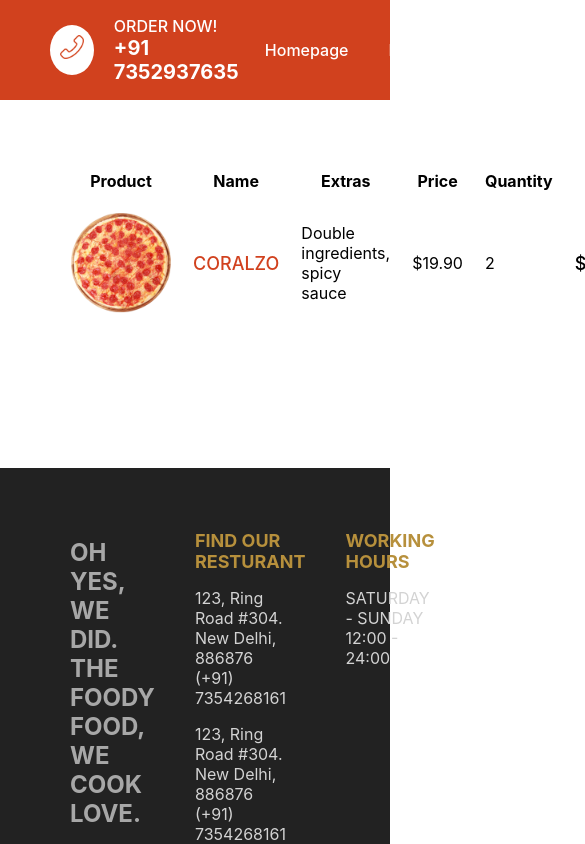
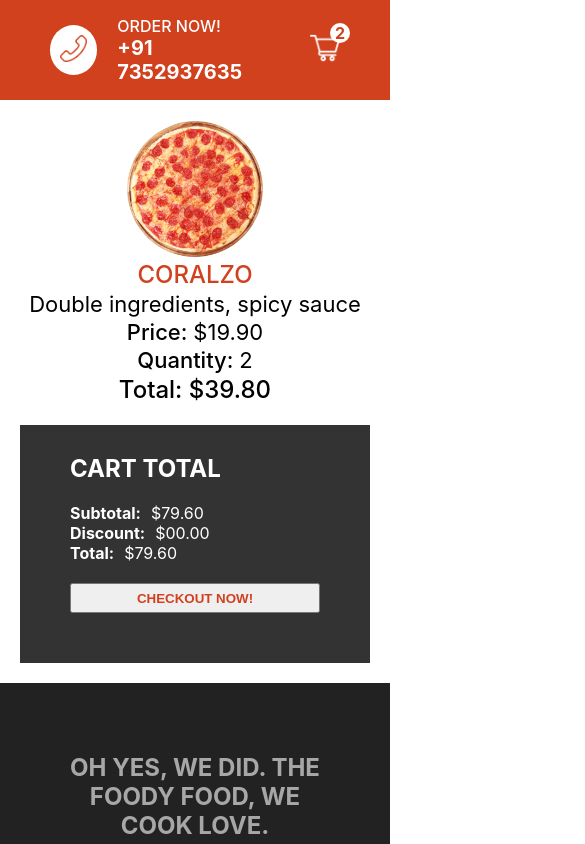
Before and after one commit to ak672676/Foody, a Next.js app: page /cart in a window 390 px wide. Shown: the top 844 px of the page, 585 px wide, since content can reach past the window. Built offline with nearby package versions, Linux system fonts and the light colour scheme.

Commit message:
Refactoring Resonsiveness

```diff
--- a/pages/cart.jsx
+++ b/pages/cart.jsx
@@ -6,7 +6,7 @@
     <div className={styles.container}>
       <div className={styles.left}>
         <table className={styles.table}>
-          <tr className={styles.tr}>
+          <tr className={styles.trTitle}>
             <th>Product</th>
             <th>Name</th>
             <th>Extras</th>
@@ -14,7 +14,7 @@
             <th>Quantity</th>
             <th>Total</th>
           </tr>
-          <tr>
+          <tr className={styles.tr}>
             <td>
               <div className={styles.imgContainer}>
                 <Image
--- a/styles/Cart.module.css
+++ b/styles/Cart.module.css
@@ -56,3 +56,59 @@
   cursor: pointer;
   margin-top: 20px;
 }
+
+@media screen and (max-width: 480px) {
+  .container {
+    flex-direction: column;
+    padding: 20px;
+  }
+
+  .table {
+    display: flex;
+    flex-direction: column;
+    align-items: center;
+    justify-content: center;
+  }
+
+  .trTitle{
+    display: none;
+  }
+
+  .tr{
+    display: flex;
+    flex-direction: column;
+    align-items: center;
+    justify-content: center;
+    margin-bottom: 20px;
+  }
+
+  .imgContainer{
+    width: 35vw;
+    height: 35vw;
+  }
+
+  .name,.total{
+    font-size: 24px;
+  }
+
+  .extras,.price,.quantity{
+    font-size: 22px;
+  }
+
+  .price::before{
+    content: "Price: ";
+    font-weight: 500;
+  }
+  .quantity::before{
+    content: "Quantity: ";
+    font-weight: 500;
+  }
+  .total::before{
+    content: "Total: ";
+    font-weight: 500;
+  }
+
+  .wrapper{
+    width: 100%;
+  }
+}
--- a/styles/Featured.module.css
+++ b/styles/Featured.module.css
@@ -2,6 +2,7 @@
   height: calc(100vh - 100px);
   background-color: #d1411e;
   overflow: hidden;
+  position: relative;
 }
 
 .arrowContainer {
@@ -27,3 +28,9 @@
   height: 100%;
   position: relative;
 }
+
+@media screen and (max-width: 480px) {
+  .container{
+    height: 50vh;
+  }
+}
--- a/styles/Footer.module.css
+++ b/styles/Footer.module.css
@@ -10,28 +10,48 @@
   display: flex;
 }
 
-.item:last-child{
+.item:last-child {
   flex: 2;
   padding: 50px;
   justify-content: space-between;
 }
 
-.card{
+.card {
   flex: 1;
-    padding:0 20px;
+  padding: 0 20px;
 }
 
-.title{
+.title {
   font-size: 18px;
   color: #b7903c;
-
 }
 
-.text{
-    color:lightgray;
-
+.text {
+  color: lightgray;
 }
 
-.motto{
-    color:rgb(167, 167, 167);
+.motto {
+  color: rgb(167, 167, 167);
 }
+
+@media screen and (max-width: 480px) {
+  .container {
+    height: auto;
+    text-align: center;
+  }
+  .item:first-child {
+    display: none;
+  }
+
+  .item {
+    flex-direction: column;
+  }
+
+  .title {
+    font-size: 30px;
+  }
+
+  .text {
+    font-size: 20px;
+  }
+}
--- a/styles/Navbar.module.css
+++ b/styles/Navbar.module.css
@@ -1,83 +1,91 @@
-.container{
+.container {
   height: 100px;
   padding: 0 50px;
   background-color: #d1411e;
   display: flex;
   align-items: center;
   justify-content: space-between;
-    position:sticky;
-    top:0;
+  position: sticky;
+  top: 0;
   z-index: 4;
 }
 
-.item{
+.item {
   flex: 1;
   display: flex;
   align-items: center;
 }
 
-.item:nth-child(2){
+.item:nth-child(2) {
   flex: 3;
 }
 
-.item:nth-child(3){
+.item:nth-child(3) {
   justify-content: flex-end;
 }
 
-.callButton{
-    background-color:white;
-    border-radius:50%;
-    padding:10px;
-    height:50px;
-    width:50px;
+.callButton {
+  background-color: white;
+  border-radius: 50%;
+  padding: 10px;
+  height: 50px;
+  width: 50px;
 }
 
-.texts{
+.texts {
   margin-left: 20px;
   color: white;
 }
 
-.text:first-child{
+.text:first-child {
   font-style: 12px;
   font-weight: 500;
-
 }
 
-.text:nth-child(2){
+.text:nth-child(2) {
   font-size: 20px;
   font-weight: bold;
 }
 
-
-
-.list{
-    padding:0;
+.list {
+  padding: 0;
   display: flex;
   align-items: center;
   list-style: none;
-    color:white;
+  color: white;
 }
 
-.listItem{
-    margin: 20px;font-weight: 500;
+.listItem {
+  margin: 20px;
+  font-weight: 500;
 }
 
-.cart{
+.cart {
   position: relative;
 }
 
-.counter{
+.counter {
   position: absolute;
   top: -10px;
   right: -10px;
-    width:20px;
-    height:20px;
-    border-radius:50%;
-    background-color:white;
-    padding:3px;
+  width: 20px;
+  height: 20px;
+  border-radius: 50%;
+  background-color: white;
+  padding: 3px;
   display: flex;
   align-items: center;
   justify-content: center;
   font-weight: bold;
-    color:#d1411e;
+  color: #d1411e;
 }
+
+@media screen and (max-width: 480px) {
+  .item:nth-child(2) {
+    display: none;
+  }
+
+  .item:nth-child(1) {
+    flex: 3;
+  }
+}
--- a/styles/PizzaCard.module.css
+++ b/styles/PizzaCard.module.css
@@ -25,3 +25,18 @@
   text-align: center;
   color: #777;
 }
+
+@media screen and (max-width: 480px) {
+  .container {
+    width: 100%;
+  }
+
+  .title {
+    font-size: 30px;
+  }
+
+  .price,
+  .desc {
+    font-size: 24px;
+  }
+}
--- a/styles/PizzaList.module.css
+++ b/styles/PizzaList.module.css
@@ -1,21 +1,30 @@
-.container{
+.container {
   padding: 20px 10px;
   display: flex;
   flex-direction: column;
   align-items: center;
 }
 
-.desc{
+.desc {
   font-size: 20px;
   color: #444;
   width: 70%;
 }
 
-.wrapper{
+.wrapper {
   width: 100%;
   display: flex;
   align-items: center;
   justify-content: center;
   flex-wrap: wrap;
+}
+@media screen and (max-width: 480px) {
+  .title {
+    text-align: center;
+  }
 
+  .desc {
+    width: 90%;
+    text-align: center;
   }
+}
--- a/styles/Product.module.css
+++ b/styles/Product.module.css
@@ -74,22 +74,65 @@
   font-weight: 500;
 }
 
-.checkbox{
+.checkbox {
   width: 20px;
   height: 20px;
 }
 
-.quantity{
+.quantity {
   width: 50px;
   height: 30px;
 }
 
-.button{
+.button {
   height: 30px;
   margin-left: 10px;
-  background-color:#d1411e;
+  background-color: #d1411e;
   color: white;
-  border:none;
-  font-weight:500;
+  border: none;
+  font-weight: 500;
   cursor: pointer;
 }
+
+@media screen and (max-width: 480px) {
+  .container {
+    height: auto;
+    text-align: center;
+    flex-direction: column;
+    margin-top: 20px;
+  }
+
+  .imgContainer {
+    width: 70vw;
+    height: 70vw;
+  }
+
+  .title {
+    margin: 5px;
+  }
+
+  .sizes {
+    width: 100%;
+    padding: 0px 20px;
+  }
+
+  .ingredients {
+    flex-direction: column;
+  }
+
+  .option {
+    margin: 10px;
+    font-size: 18px;
+  }
+
+  .checkbox {
+    width: 25px;
+    height: 25px;
+  }
+
+  .quantity,
+  .button {
+    height: 50px;
+    padding: 10px 20px;
+  }
+}
```
Lines whose indentation alone changed are shown as unchanged.
